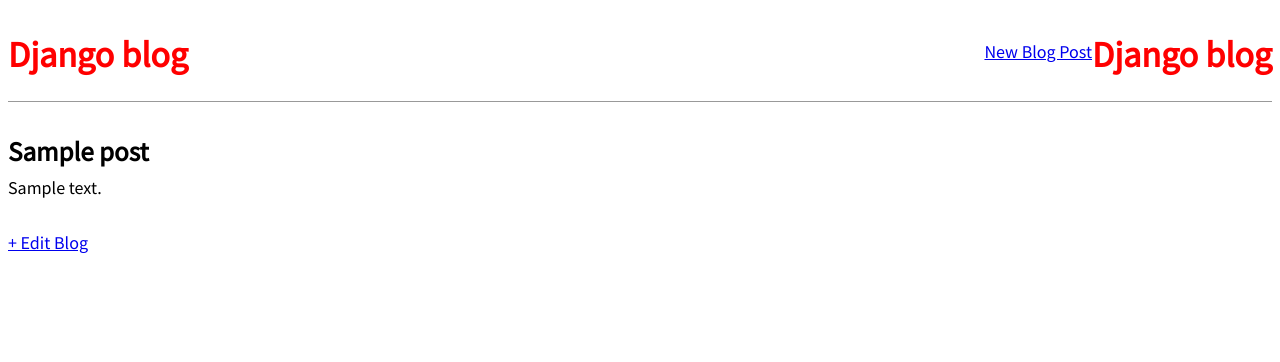
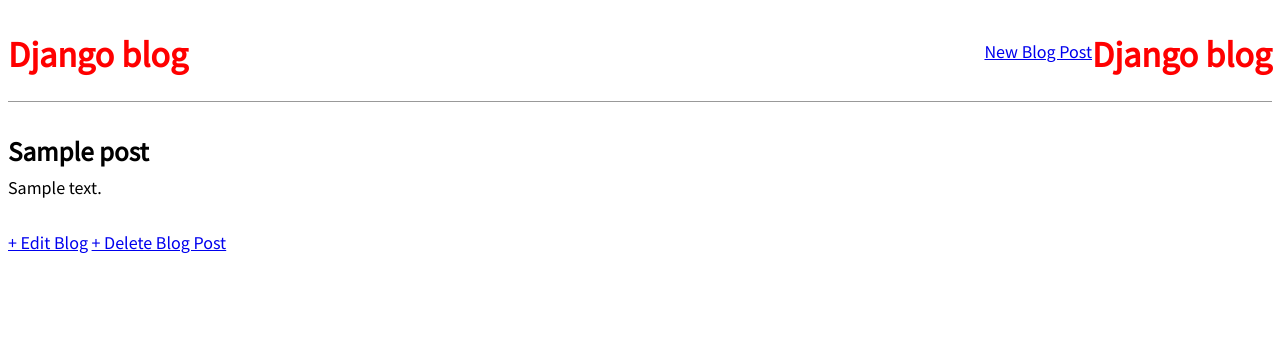
Before and after one commit to Nnamdi07/zuri_blog_app, a Django app: page /post/1/ in a window 1280 px wide. Shown: the top 362 px of the page. Run offline with Django 3.2, Linux system fonts and the light colour scheme; tables that the repository leaves empty hold one stand-in row (values such as "Sample post").

Commit message:
complete blog

```diff
--- a/blog/urls.py
+++ b/blog/urls.py
@@ -1,8 +1,10 @@
 from django.urls import path
 
-from .views import BlogListView, BlogDetailView, BlogCreateView
+from .views import BlogListView, BlogDetailView, BlogCreateView, BlogUpdateView, BlogDeleteView
 
 urlpatterns = [
+    path('post/<int:pk>/delete/', BlogDeleteView.as_view(), name='post_delete'),
+    path('post/<int:pk>/edit/', BlogUpdateView.as_view(), name='post_edit'),
     path('post/new/', BlogCreateView.as_view(), name='post_new'),
     path('post/<int:pk>/', BlogDetailView.as_view(), name='post_detail'),
     path('', BlogListView.as_view(), name='home'),
--- a/blog/views.py
+++ b/blog/views.py
@@ -1,5 +1,6 @@
 from django.shortcuts import render
-from django.views.generic import ListView, DetailView, CreateView
+from django.views.generic import ListView, DetailView, CreateView, UpdateView, DeleteView
+from django.urls import reverse_lazy
 
 from .models import Post
 
@@ -18,3 +19,15 @@
     model = Post
     template_name = 'post_new.html'
     fields = ['title', 'author', 'body']
+
+
+class BlogUpdateView(UpdateView):
+    model = Post
+    template_name = 'post_edit.html'
+    fields = ['title', 'body']
+
+
+class BlogDeleteView(DeleteView):
+    model = Post
+    template_name = 'post_delete.html'
+    success_url = reverse_lazy('home')
--- a/templates/post_detail.html
+++ b/templates/post_detail.html
@@ -6,4 +6,5 @@
     <p>{{ post.body }}</p>
     </div>
     <a href="{% url 'post_edit' post.pk %}">+ Edit Blog</a>
+    <a href="{% url 'post_delete' post.pk %}">+ Delete Blog Post</a>
 {% endblock %}
--- a/templates/post_edit.html
+++ b/templates/post_edit.html
@@ -7,4 +7,4 @@
     {{ form.as_p }}
     <input type="submit" value="Save">
     </form>
-{% endblock %}
+{% endblock %}x`
```
Also changed, not shown: templates/post_delete.html (added, +10 -0 lines).
